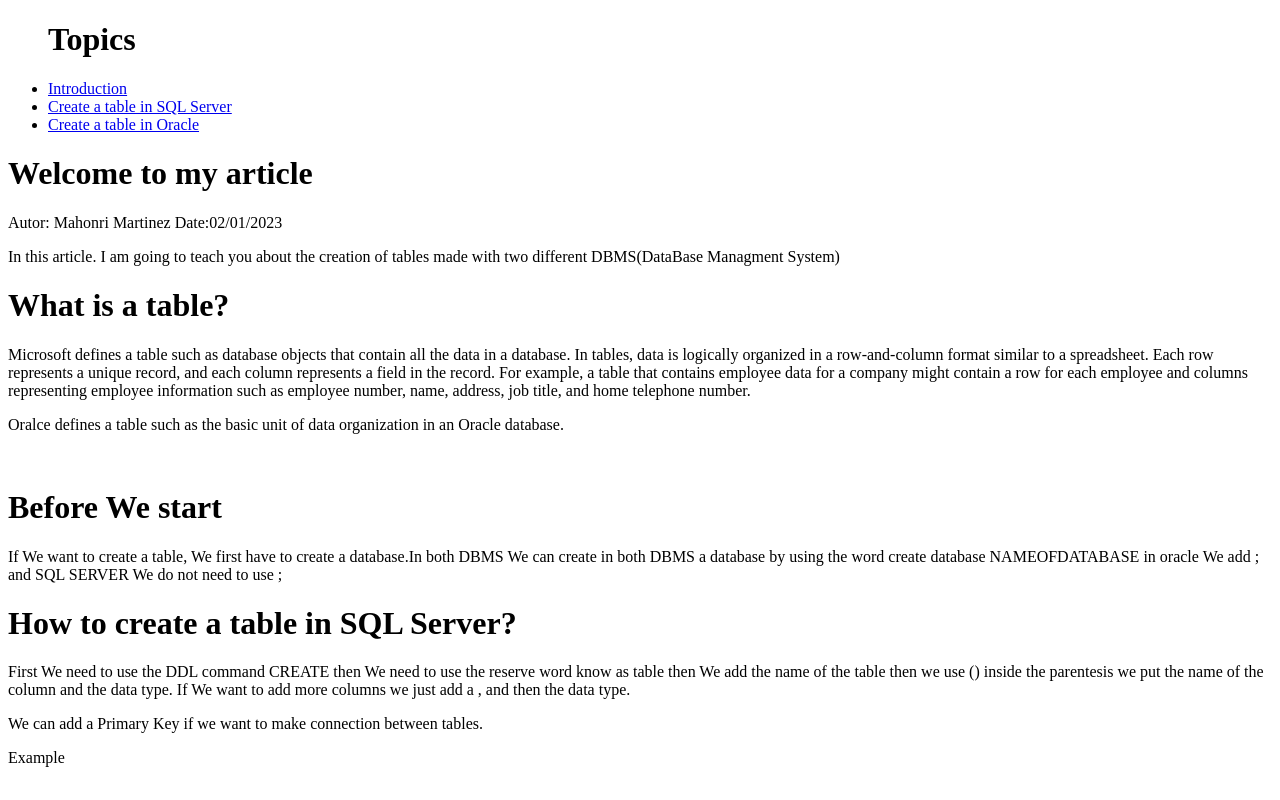
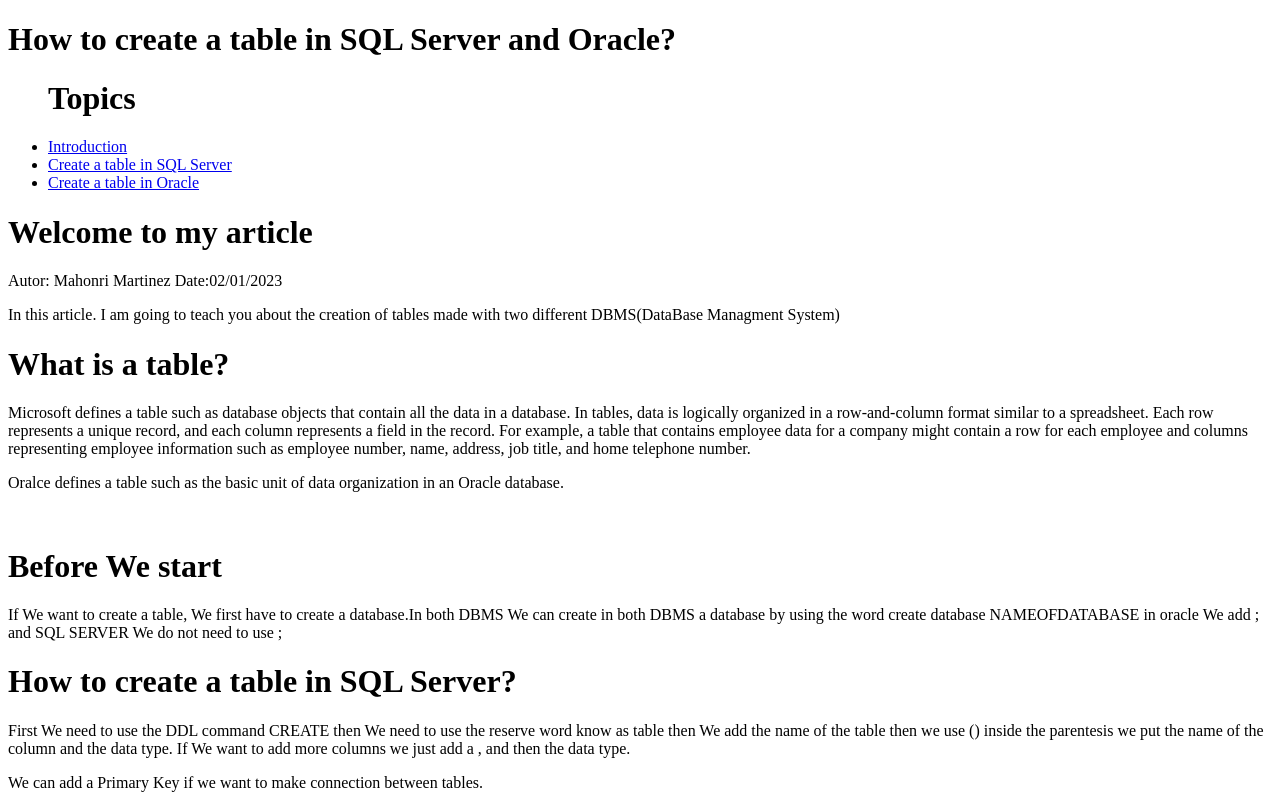
Before and after one commit to MahonriM/Create-tables, a plain HTML site: page docs/index.html in a window 1280 px wide. Shown: the top 800 px of the page. Drawn offline with Linux system fonts and the light colour scheme.

Commit message:
Update index.html

```diff
--- a/docs/index.html
+++ b/docs/index.html
@@ -7,6 +7,7 @@
     <title>How to create tables in Oracle and SQL Server?</title>
 </head>
 <body>
+    <h1>How to create a table in SQL Server and Oracle?</h1>
     <form action="">
         <ul>
             <h1>Topics</h1>
```
